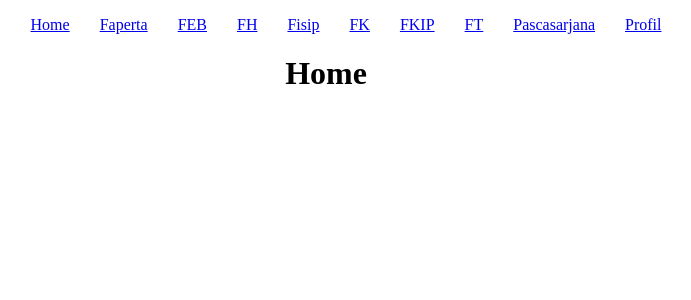
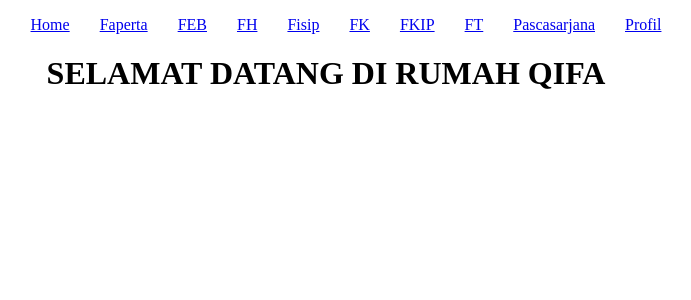
Before and after one commit to maharshall653/aulyanissa, a Django app: page / in a window 1280 px wide. Shown: the top 300 px of the page, without its empty margins (314-1005 px from the left). Run offline with Django 4.2, Linux system fonts and the light colour scheme.

Commit message:
Tugas Pertemuan 4

```diff
--- a/templates/index.html
+++ b/templates/index.html
@@ -4,6 +4,6 @@
 
 {% block content %}
 
-    <h1 class="title-home"> Home </h1>
+    <h1>SELAMAT DATANG DI RUMAH QIFA</h1>
 
 {% endblock %}
```
